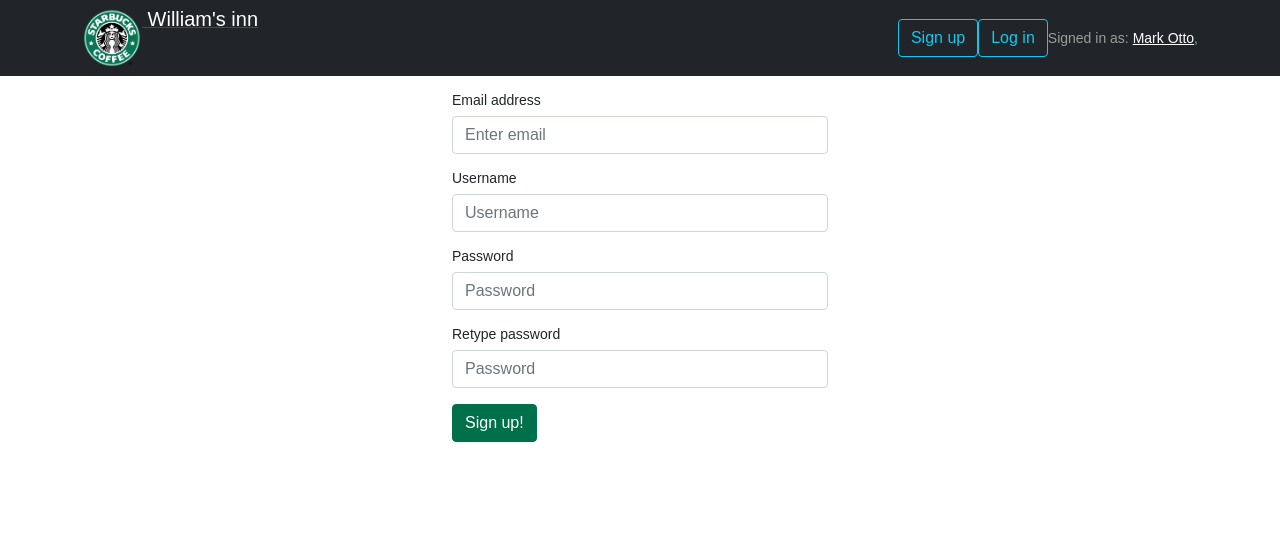
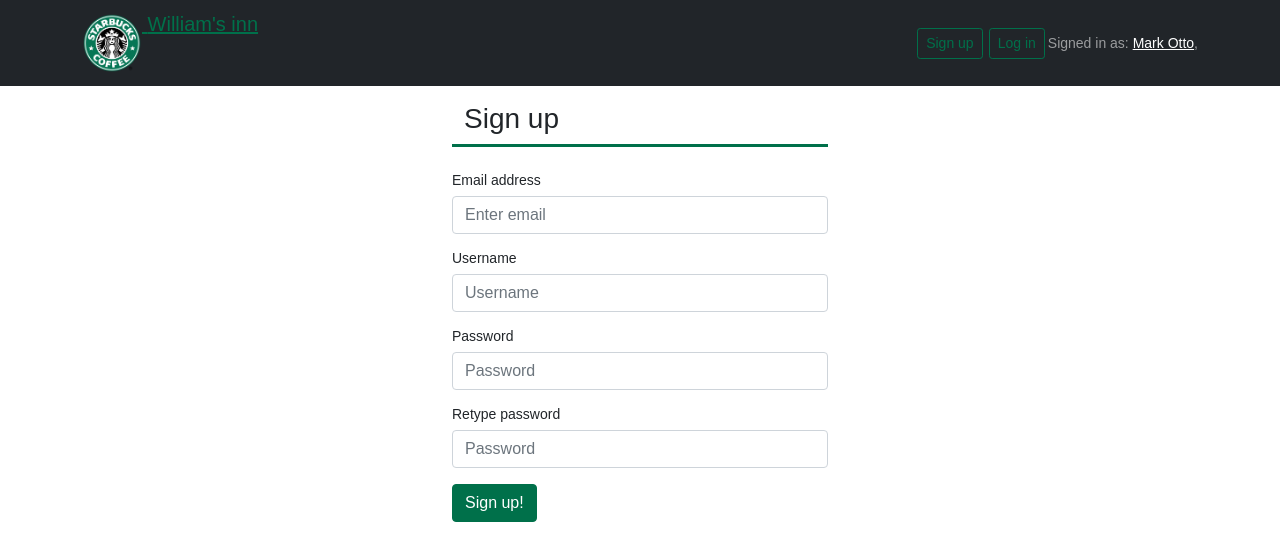
Before and after one commit to WilliamNylund/Scamazon-Webshop, a React (Create React App) app in the folder webshop-frontend/: page /signup in a window 1280 px wide. Shown: the top 560 px of the page. Built offline with nearby package versions, Linux system fonts and the light colour scheme.

Commit message:
frontend WIP

```diff
--- a/webshop-frontend/public/index.html
+++ b/webshop-frontend/public/index.html
@@ -24,7 +24,7 @@
       work correctly both with client-side routing and a non-root public URL.
       Learn how to configure a non-root public URL by running `npm run build`.
     -->
-    <title>React App</title>
+    <title>WebShop</title>
   </head>
   <body>
     <noscript>You need to enable JavaScript to run this app.</noscript>
--- /dev/null
+++ b/webshop-frontend/src/components/Header.js
@@ -0,0 +1,11 @@
+import { Container } from "react-bootstrap";
+
+const Header = (props) => {
+    return(
+        <Container className="header-container" bg="blue">
+            <h3>{props.text}</h3>
+        </Container>
+    )
+}
+
+export default Header
--- a/webshop-frontend/src/components/Navbar.js
+++ b/webshop-frontend/src/components/Navbar.js
@@ -2,27 +2,40 @@ import Navbar from "react-bootstrap/Navbar";
 import { Container, Button } from "react-bootstrap";
 import logo from "../assets/logo.png";
 import { Link } from "react-router-dom";
+import {useState} from 'react';
 
 const NavbarComponent = () => {
+  const [loggedIn, setLoggedIn] = useState(false)
 
   return (
     <Navbar bg="dark" variant="dark" className="mb-3">
       <Container>
+        <Navbar.Brand>
           <Link to="/shop">
-        <Navbar.Brand>
             <img
               alt="logo"
               src={logo}
               width="60"
               height="60"
               className="d-inline-block align-top"
-          /> William's inn
+            />{" "}
+            William's inn
+          </Link>
         </Navbar.Brand>
-        </Link>
+
         <Navbar.Toggle />
         <Navbar.Collapse className="justify-content-end">
-        <Link to="/signup"><Button variant="outline-info">Sign up</Button></Link>
-        <Link to="/signin"><Button variant="outline-info">Log in</Button></Link>
+          <Link to="/signup" className="pr-2">
+            <Button className="button-group" variant="outline-primary" size="sm">
+              Sign up
+            </Button>
+          </Link>
+
+          <Link to="/signin" className="pl-2">
+            <Button className="button-group" variant="outline-primary" size="sm">
+              Log in
+            </Button>
+          </Link>
           <Navbar.Text>
             Signed in as: <a href="#login">Mark Otto</a>,
           </Navbar.Text>
--- a/webshop-frontend/src/components/Products.js
+++ b/webshop-frontend/src/components/Products.js
@@ -1,5 +1,6 @@
 import CardGroup from "react-bootstrap/CardGroup";
 import ProductCard from "./ProductCard.js";
+import Header from "./Header.js";
 import Row from "react-bootstrap/Row";
 import Col from "react-bootstrap/Col";
 import { Container } from "react-bootstrap";
--- a/webshop-frontend/src/index.scss
+++ b/webshop-frontend/src/index.scss
@@ -26,3 +26,8 @@ div.sign-up {
     margin-right: 3px;
     margin-left: 3px;
 }
+
+div.header-container {
+    border-bottom: solid #00704A;
+    margin-bottom: 25px;
+}
--- a/webshop-frontend/src/views/App.js
+++ b/webshop-frontend/src/views/App.js
@@ -8,8 +8,7 @@ import SignIn from "./SignIn";
 
 const App = () => {
   return (
-    <div className="main">
-
+    <>
       <Router>
       <Navbar />
         <div>
@@ -21,7 +20,7 @@ const App = () => {
           </Routes>
         </div>
       </Router>
-    </div>
+    </>
   );
 };
 export default App;
--- a/webshop-frontend/src/views/Shop.js
+++ b/webshop-frontend/src/views/Shop.js
@@ -1,12 +1,18 @@
 
+import { Container } from "react-bootstrap";
 import Products from "../components/Products";
+import Header from "../components/Header";
 const Shop = () => {
   return (
+    <Container className="container-fluid">
+    <Header text="Shop"/>
+
     <div className="shop">
       <div className='product-container'>
           <Products/>
       </div>
     </div>
+    </Container>
   );
 }
 export default Shop;
--- a/webshop-frontend/src/views/SignIn.js
+++ b/webshop-frontend/src/views/SignIn.js
@@ -1,8 +1,9 @@
 import { Container, Form, Button } from "react-bootstrap";
-
+import Header from "../components/Header"
 const SignIn = () => {
   return (
     <Container className="sign-up justify-content-md-center">
+      <Header text="Sign in"/>
       <Form>
         <Form.Group className="mb-3" controlId="formGroupEmail">
           <Form.Label>Email address</Form.Label>
--- a/webshop-frontend/src/views/SignUp.js
+++ b/webshop-frontend/src/views/SignUp.js
@@ -1,8 +1,9 @@
 import { Container, Form, Button } from "react-bootstrap";
-
+import Header from "../components/Header"
 const SignUp = () => {
   return (
     <Container className="sign-up justify-content-md-center">
+      <Header text="Sign up"/>
       <Form>
         <Form.Group className="mb-3" controlId="formGroupEmail">
           <Form.Label>Email address</Form.Label>
```
Also changed, not shown: 1 other file (tests, documents, lock files or other folders). Lines whose indentation alone changed are shown as unchanged.
